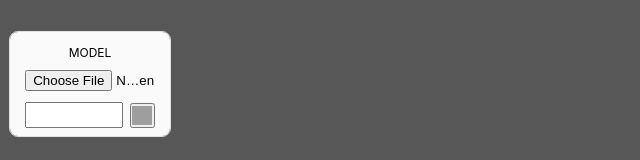
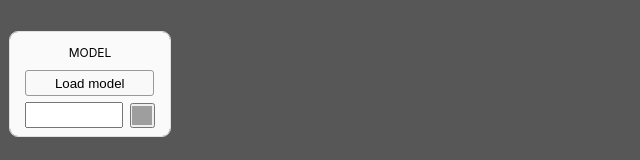
Before and after one commit to alepolak/mesh-poser-js, a React (Create React App) app: page / in a window 1280 px wide. Shown: the part 168-328 px from the top of the page, without its empty margins (0-640 px from the left). Built offline with nearby package versions, Linux system fonts and the light colour scheme; grey boxes are pictures that could not be loaded; the HTML template or start-up script is replaced by a standard one.

Commit message:
Added style to the model load button

```diff
--- a/src/Sidebar.css
+++ b/src/Sidebar.css
@@ -16,6 +16,32 @@
     flex-direction: column;
     align-items: center;
     justify-content: center;
+}
+
+.model__load__button::-webkit-file-upload-button {
+    visibility: hidden;
+}
+
+.model__load__button::before {
+    width: 98%;
+    height: 24px;
+    line-height: 26px;
+    text-align: center;
+    content: 'Load model';
+    display: inline-block;
+    background: #f9f9f9;
+    border: 1px solid #999999;
+    border-radius: 3px;
+    -webkit-user-select: none;
+    cursor: pointer;
+}
+
+.model__load__button:hover::before {
+    background: #e3e3e3;
+}
+
+.model__load__button:active::before {
+    background: #999;
 }
 
 .model__load__button {
```
